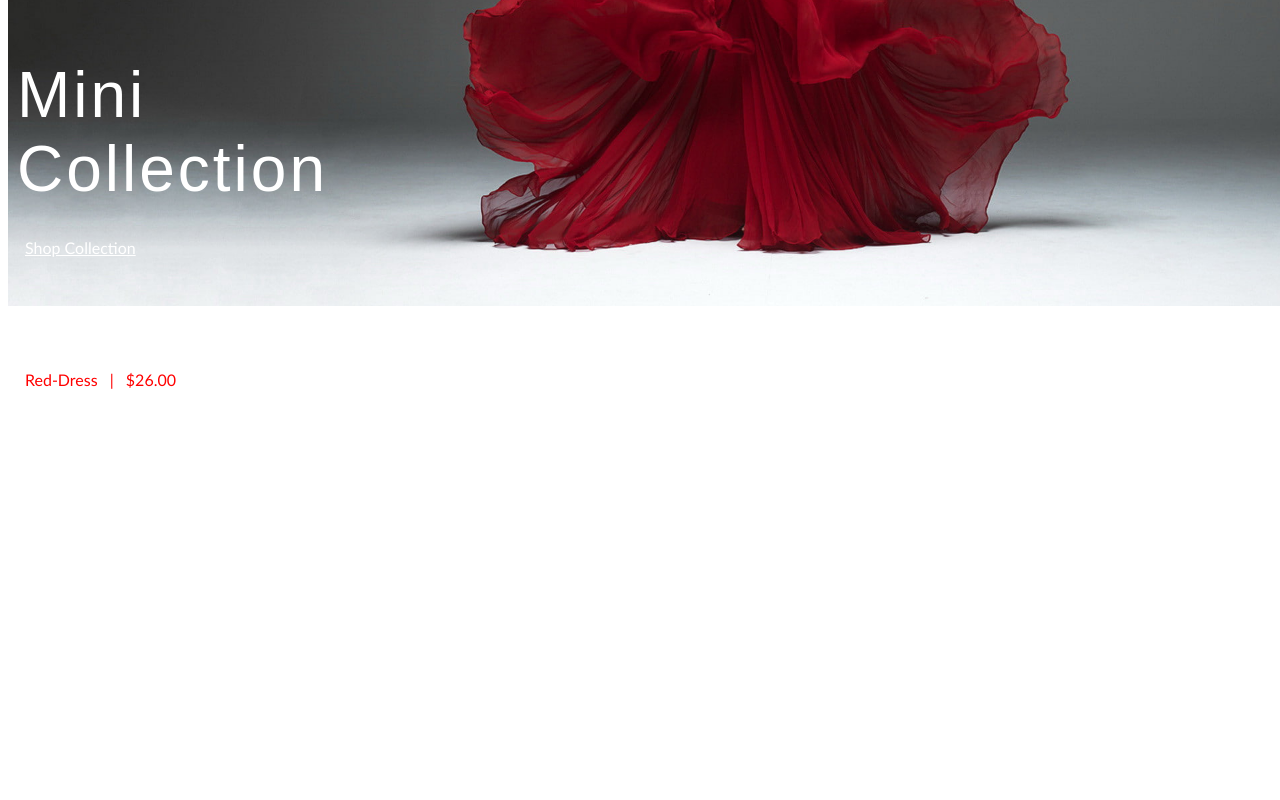
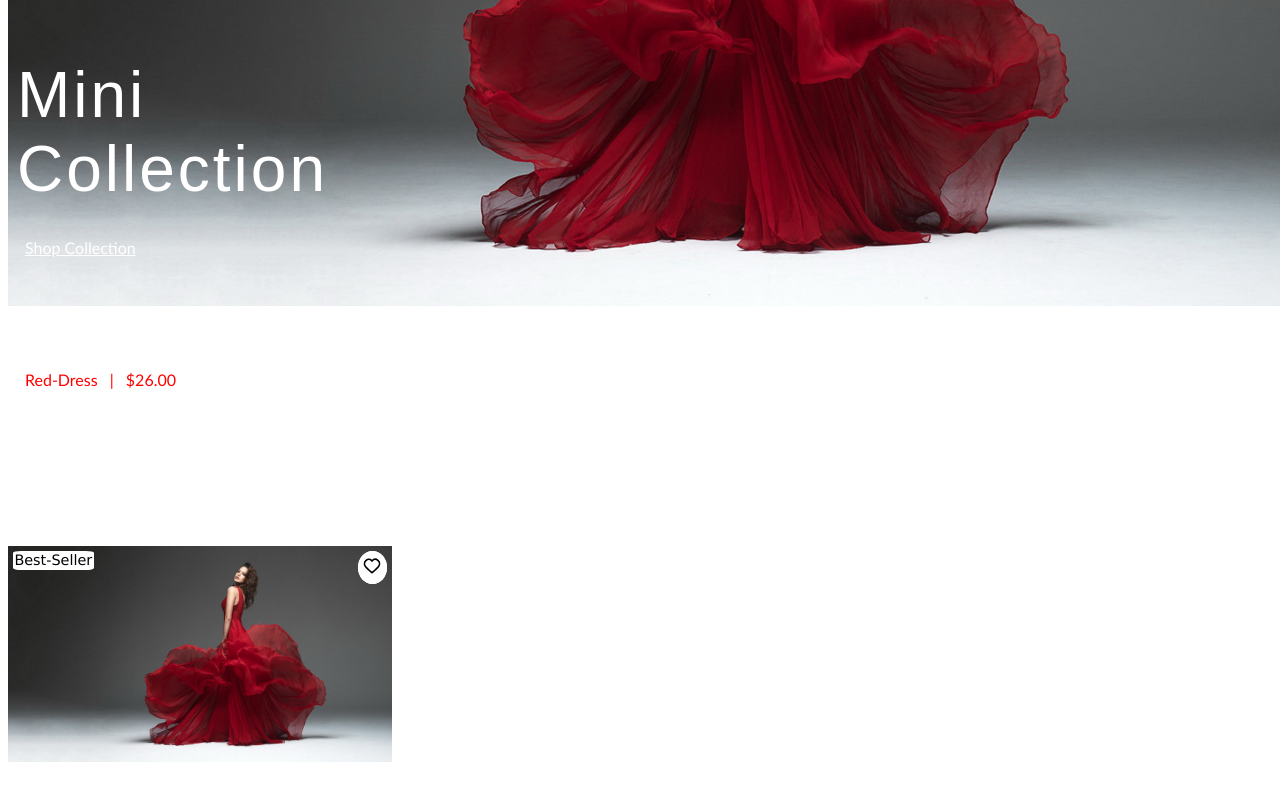
Before and after one commit to krish575/e-commerce, a React (Vite) app: page / in a window 1280 px wide. Shown: the part 502-1302 px from the top of the page. Before the commit the page ends 1048 px from the top, so only its background shows below. Built offline with nearby package versions, Linux system fonts and the light colour scheme.

Commit message:
products

```diff
--- a/src/App.css
+++ b/src/App.css
@@ -217,3 +217,131 @@ body{
   font-family: 'Lucida Sans', 'Lucida Sans Regular', 'Lucida Grande', 'Lucida Sans Unicode', Geneva, Verdana, sans-serif;
   color: white;
 }
+body{
+  width: 100vw;
+  height: 100vh;
+}
+#product{
+  width: 30vw;
+  height: 50vh;
+  background-image: url(./assets/background.jpg);
+  background-repeat: no-repeat;
+  background-size: 100%;
+  position: relative;
+  transition: all 0.5s ease-in-out;
+}
+#Best_Seller{
+  background-color: white;
+  border-radius: 10%;
+  box-shadow: 10%;
+  width: fit-content;
+  font-family: 'Lucida Sans', 'Lucida Sans Regular', 'Lucida Grande', 'Lucida Sans Unicode', Geneva, Verdana, sans-serif;
+  color: black;
+  margin-left: 0.3rem;
+  margin-top: 0.3rem;
+  position: absolute;
+  font-size: 0.9rem;
+  padding: 0.1rem;
+  transition: all 0.5s ease-in-out;
+}
+#wishlist{
+  border-radius: 80%;
+  width: fit-content;
+  background-color: white;
+  position: absolute;
+  right: 0;
+  margin-right: 0.3rem;
+  margin-top: 0.3rem;
+  padding: 0.3rem;
+  z-index: 1;
+  transition: all 0.5s ease-in-out;
+}
+#compare{
+  border-radius: 80%;
+  width: fit-content;
+  background-color: white;
+  position: absolute;
+  right: 0;
+  margin-right: 0.3rem;
+  margin-top: 0.3rem;
+  padding: 0.3rem;
+  transition: all 0.5s ease-in-out;
+}
+#quick_view{
+  background-color: white;
+  border-radius: 10%;
+  box-shadow: 10%;
+  width: fit-content;
+  font-family: 'Lucida Sans', 'Lucida Sans Regular', 'Lucida Grande', 'Lucida Sans Unicode', Geneva, Verdana, sans-serif;
+  color: black;
+  position: absolute;
+  font-size: 0.9rem;
+  bottom: 0;
+  left: 0;
+  right: 0;
+  margin: auto;
+  margin-bottom: 0.3rem;
+  padding: 0.1rem;
+  z-index: 1;
+  opacity: 0;
+  transition: all 0.5s ease-in-out;
+}
+#quick_shop{
+  background-color: white;
+  border-radius: 10%;
+  box-shadow: 10%;
+  width: fit-content;
+  font-family: 'Lucida Sans', 'Lucida Sans Regular', 'Lucida Grande', 'Lucida Sans Unicode', Geneva, Verdana, sans-serif;
+  color: black;
+  position: absolute;
+  font-size: 0.9rem;
+  bottom: 0;
+  left: 0;
+  right: 0;
+  margin: auto;
+  margin-bottom: 0.3rem;
+  padding: 0.1rem;
+  opacity: 0;
+  transition: all 0.5s ease-in-out;
+}
+#size{
+  background-color: white;
+  border-radius: 10%;
+  box-shadow: 10%;
+  width: fit-content;
+  font-family: 'Lucida Sans', 'Lucida Sans Regular', 'Lucida Grande', 'Lucida Sans Unicode', Geneva, Verdana, sans-serif;
+  color: black;
+  position: absolute;
+  font-size: 0.9rem;
+  bottom: 0;
+  left: 0;
+  right: 0;
+  margin: auto;
+  margin-bottom: 4rem;
+  padding: 0.1rem;
+  opacity: 0;
+  transition: all 0.5s ease-in-out;
+}
+#product:hover{
+  background-image: url(./assets/download.jpg);
+  transition: all 0.5s ease-in-out;
+  #compare{
+      transform: translateY(3rem);
+      transition: all 0.5s ease-in-out;
+  }
+  #quick_view{
+      opacity: 1;
+      transform: translateX(-2.5rem);
+      transition: all 0.5s ease-in-out;
+  }
+  #quick_shop{
+      opacity: 1;
+      transform: translateX(3rem);
+      transition: all 0.5s ease-in-out;
+  }
+  #size{
+      opacity: 1;
+      transform: translateY(2rem);
+      transition: all 0.5s ease-in-out;
+  }
+}
--- a/src/App.jsx
+++ b/src/App.jsx
@@ -1,6 +1,7 @@
 import './App.css';
-import HeroBanner from './components/HeroBanner';
+import HeroBanner from './components/heroBanner';
 import Navbar from './components/Navbar';
+import Product from './components/Product';
 
 
 function App() {
@@ -8,6 +9,7 @@ function App() {
     <>
       <Navbar/>
       <HeroBanner/>
+      <Product/>
     </>
   )
 }
--- a/src/components/Product.jsx
+++ b/src/components/Product.jsx
@@ -1,7 +1,28 @@
 
 const Product = () => {
   return (
-    <div>Write the required html here!</div>
+    <div id="product">
+        <div id="Best_Seller">Best-Seller</div>
+        <div id="wishlist">
+            <svg width="20px" height="20px" viewBox="0 0 24 24" fill="none" xmlns="http://www.w3.org/2000/svg">
+                <path fill-rule="evenodd" clip-rule="evenodd" d="M12 6.00019C10.2006 3.90317 7.19377 3.2551 4.93923 5.17534C2.68468 7.09558 2.36727 10.3061 4.13778 12.5772C5.60984 14.4654 10.0648 18.4479 11.5249 19.7369C11.6882 19.8811 11.7699 19.9532 11.8652 19.9815C11.9483 20.0062 12.0393 20.0062 12.1225 19.9815C12.2178 19.9532 12.2994 19.8811 12.4628 19.7369C13.9229 18.4479 18.3778 14.4654 19.8499 12.5772C21.6204 10.3061 21.3417 7.07538 19.0484 5.17534C16.7551 3.2753 13.7994 3.90317 12 6.00019Z" stroke="#000000" stroke-width="2" stroke-linecap="round" stroke-linejoin="round"/>
+                </svg>
+        </div>
+        <div id="compare">
+            <svg fill="#000000" width="20px" height="20px" viewBox="0 0 16 16" xmlns="http://www.w3.org/2000/svg">
+
+                <g>
+
+                <path d="M10.08,7l1,1,3.44-3.45L11,1,10,2l1.8,1.8H2v1.4h9.82ZM5.86,9l-1-1L1.42,11.5,4.91,15l1-1L4.1,12.2H14V10.8H4.1Z"/>
+
+                </g>
+
+                </svg>
+        </div>
+        <div id="size">XS,S,M</div>
+        <div id="quick_view">Quick-View</div>
+        <div id="quick_shop">Quick-shop</div>
+    </div>
   )
 }
 
```
Also changed, not shown: src/assets/download.jpg (added).
